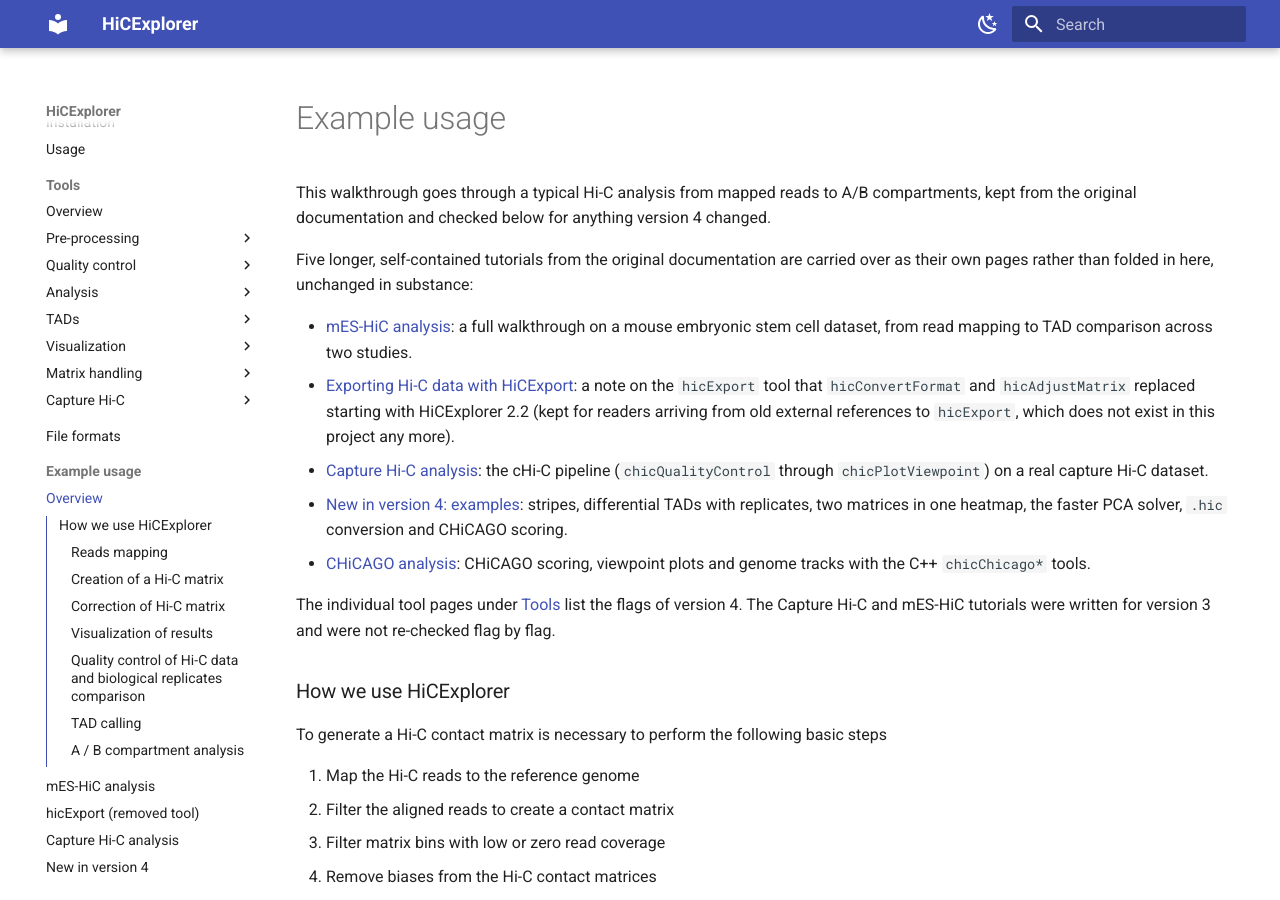
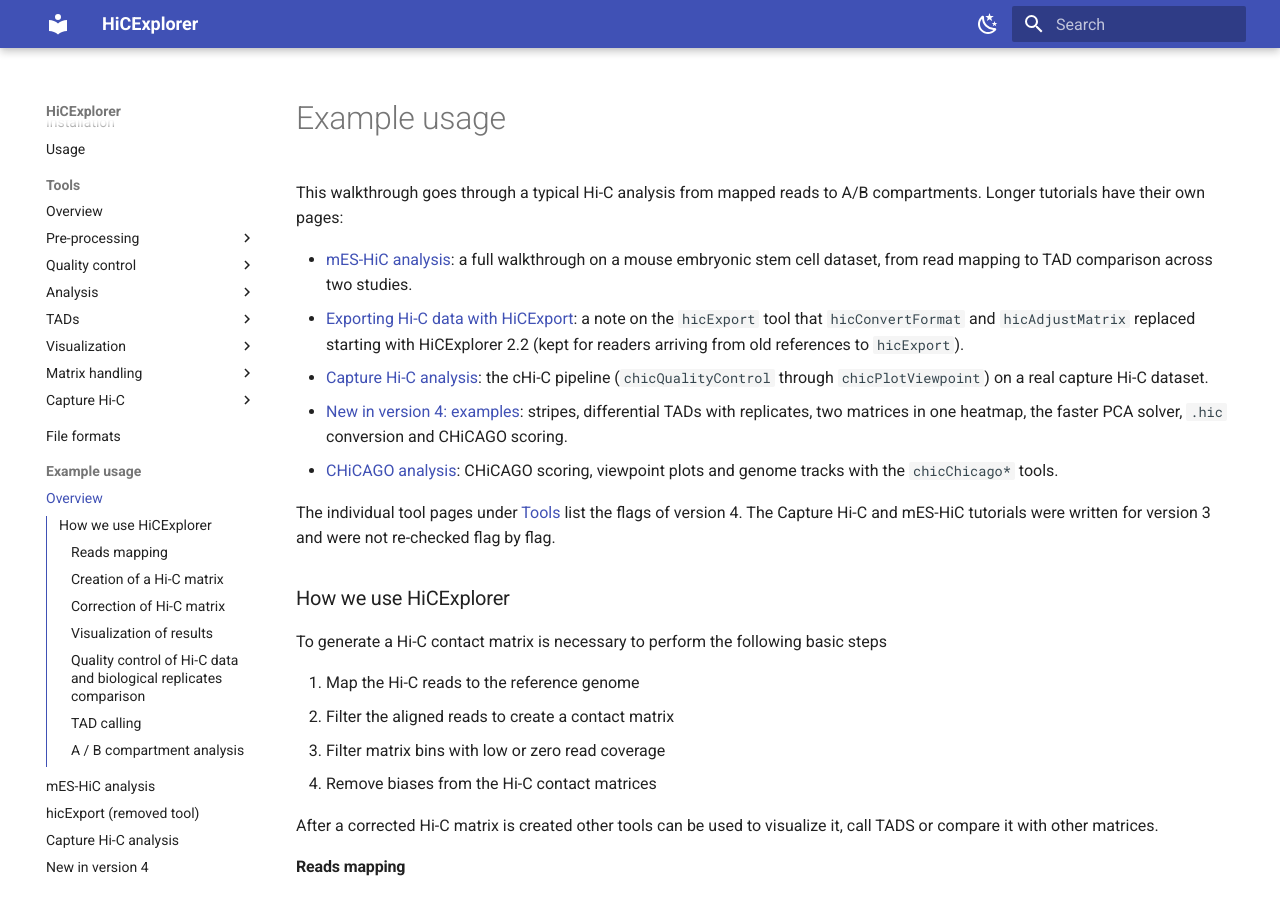
Before and after one commit to deeptools/HiCExplorer, an MkDocs documentation site: the page built from docs/example-usage.md, in a window 1280 px wide and 900 px high. Built offline with MkDocs 1.6.1 and Material for MkDocs 9.7.7, drawn with Linux system fonts in a browser that asks for light colours.

Commit message:
Reword the example usage overview
Co-Authored-By: Claude Sonnet 5 <noreply@anthropic.com>

```diff
--- a/docs/example-usage.md
+++ b/docs/example-usage.md
@@ -1,22 +1,19 @@
 # Example usage
 
-This walkthrough goes through a typical Hi-C analysis from mapped reads to A/B compartments, kept from
-the original documentation and checked below for anything version 4 changed.
-
-Five longer, self-contained tutorials from the original documentation are carried over as their own
-pages rather than folded in here, unchanged in substance:
+This walkthrough goes through a typical Hi-C analysis from mapped reads to A/B compartments. Longer
+tutorials have their own pages:
 
 - [mES-HiC analysis](example-usage/mes-hic-analysis.md): a full walkthrough on a mouse embryonic stem
   cell dataset, from read mapping to TAD comparison across two studies.
 - [Exporting Hi-C data with HiCExport](example-usage/hicexport.md): a note on the `hicExport` tool that
   `hicConvertFormat` and `hicAdjustMatrix` replaced starting with HiCExplorer 2.2 (kept for readers
-  arriving from old external references to `hicExport`, which does not exist in this project any more).
+  arriving from old references to `hicExport`).
 - [Capture Hi-C analysis](example-usage/capture-hic-tutorial.md): the cHi-C pipeline (`chicQualityControl`
   through `chicPlotViewpoint`) on a real capture Hi-C dataset.
 - [New in version 4: examples](example-usage/new-in-version-4.md): stripes, differential TADs with replicates,
   two matrices in one heatmap, the faster PCA solver, `.hic` conversion and CHiCAGO scoring.
 - [CHiCAGO analysis](example-usage/chicago-tutorial.md): CHiCAGO scoring, viewpoint plots and genome
-  tracks with the C++ `chicChicago*` tools.
+  tracks with the `chicChicago*` tools.
 
 The individual tool pages under [Tools](tools/index.md) list the flags of version 4. The Capture Hi-C and
 mES-HiC tutorials were written for version 3 and were not re-checked flag by flag.
```
